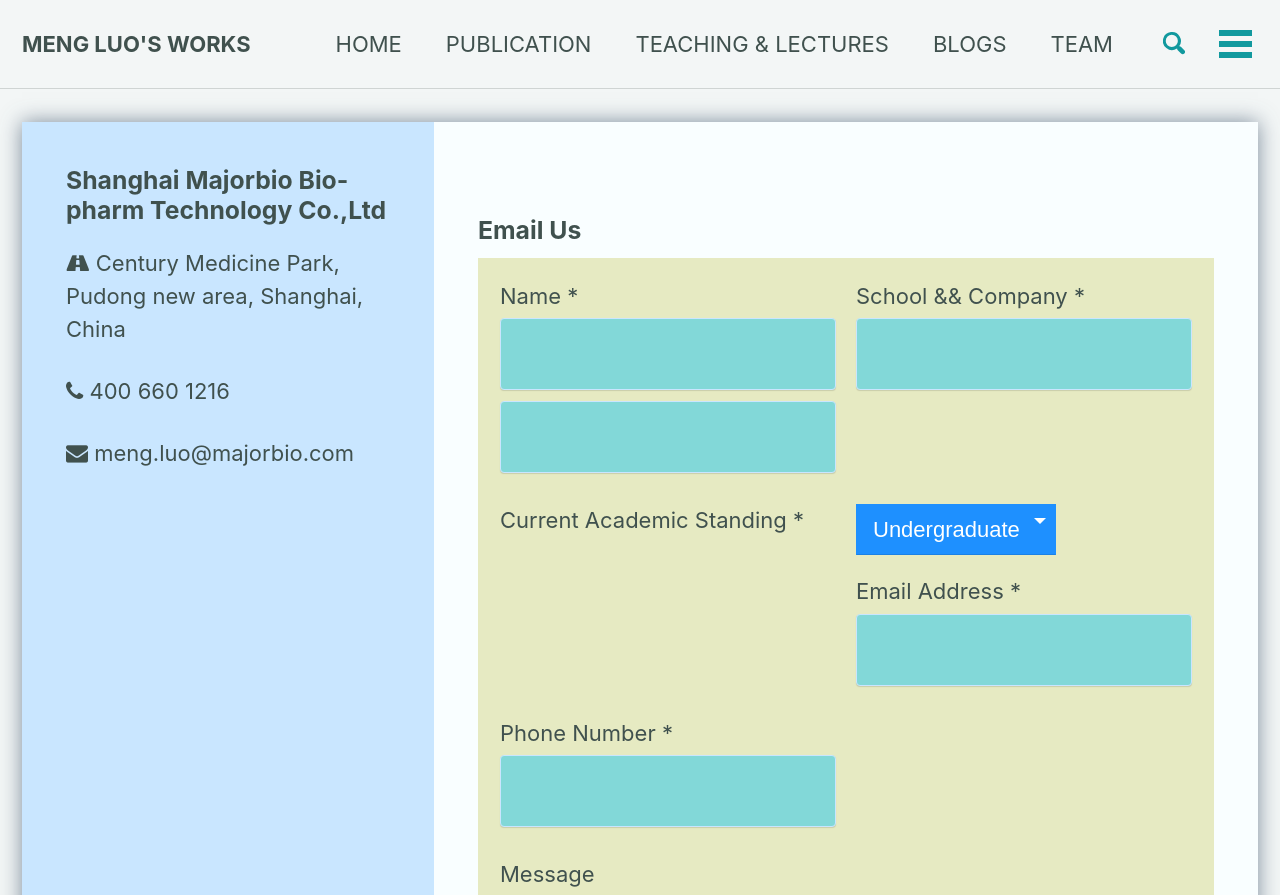
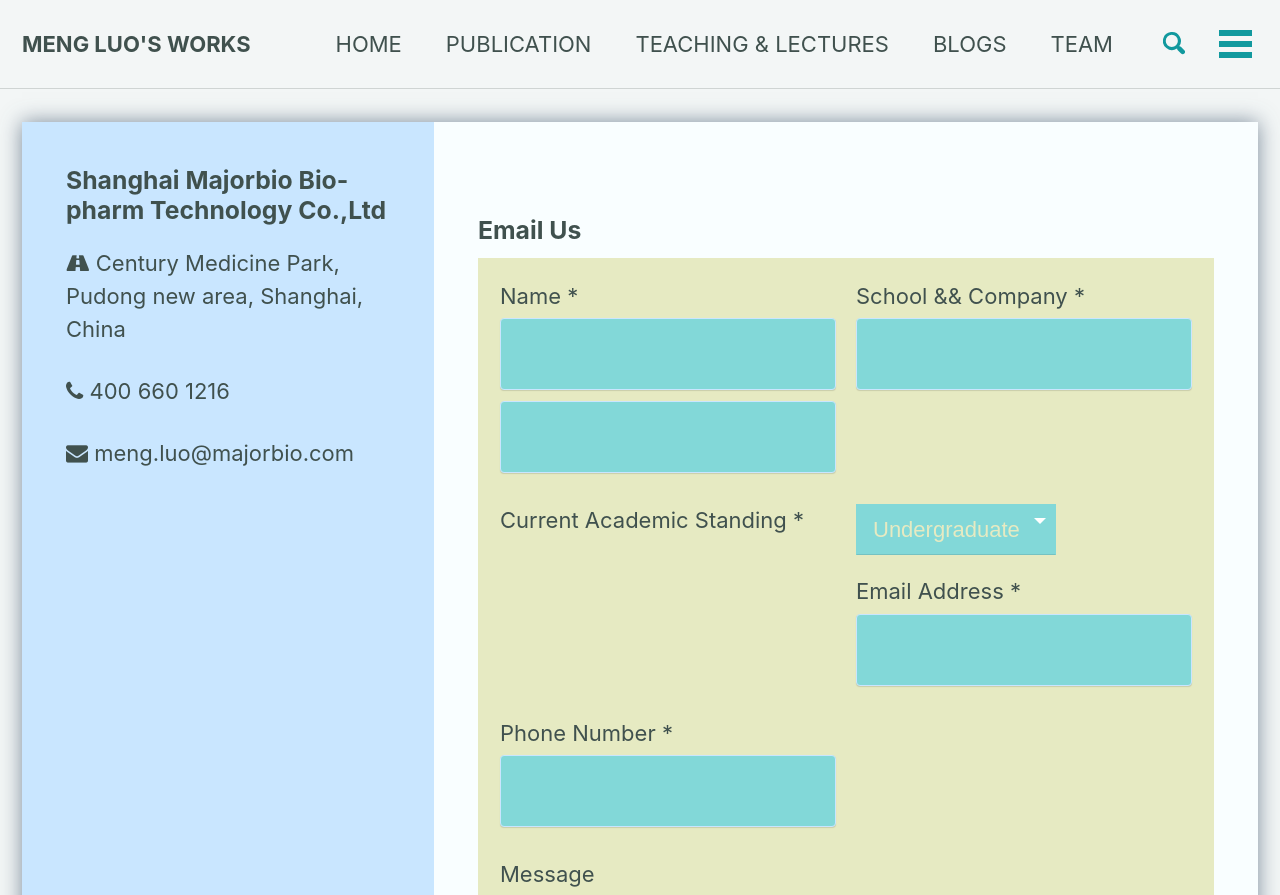
Before and after one commit to czheluo/blogs, a Jekyll site: the page built from _pages/contact.html, in a window 1280 px wide. Shown: the top 895 px of the page. Built offline with Jekyll 4.4.1, drawn with Linux system fonts in a browser that asks for light colours; cached includes are drawn as plain includes; nearby versions of some CDN libraries; a script that is not in the unit is left out; comment, search, counter and statistics services are not loaded.

Commit message:
Update styles.css

```diff
--- a/assets/css/styles.css
+++ b/assets/css/styles.css
@@ -137,7 +137,7 @@
 
 .contact form button:hover,.contact form button:focus{
   background:#92bde7;
-  color:#fff;
+  color: #fff;
   outline:0;
   transition: background-color 2s ease-out;
 }
@@ -157,6 +157,7 @@
     text-align: left;
   }
 }
+
 /* custom select */
 /*the container must be positioned relative:*/
 .custom-select {
@@ -169,7 +170,7 @@
 }
 
 .select-selected {
-  background-color: DodgerBlue;
+  background-color: #82d8d8;
 }
 
 /*style the arrow inside the select element:*/
@@ -192,7 +193,7 @@
 
 /*style the items (options), including the selected item:*/
 .select-items div,.select-selected {
-  color: #ffffff;
+  color: #e6eac2;
   padding: 8px 16px;
   border: 1px solid transparent;
   border-color: transparent transparent rgba(0, 0, 0, 0.1) transparent;
@@ -203,7 +204,7 @@
 /*style items (options):*/
 .select-items {
   position: absolute;
-  background-color: DodgerBlue;
+  background-color: #82d8d8;
   top: 100%;
   left: 0;
   right: 0;
@@ -216,5 +217,5 @@
 }
 
 .select-items div:hover, .same-as-selected {
-  background-color: rgba(0, 0, 0, 0.1);
+  background-color: #82d8d8;
 }
```
